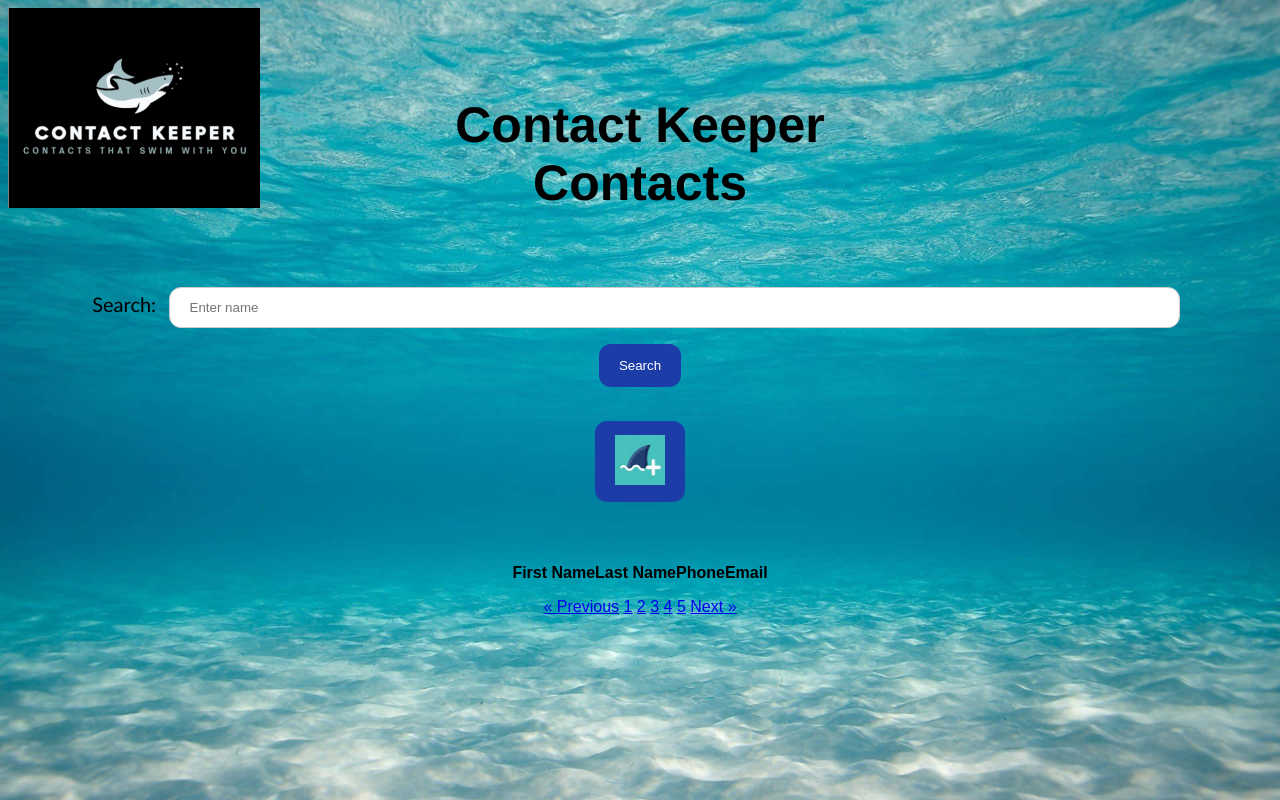
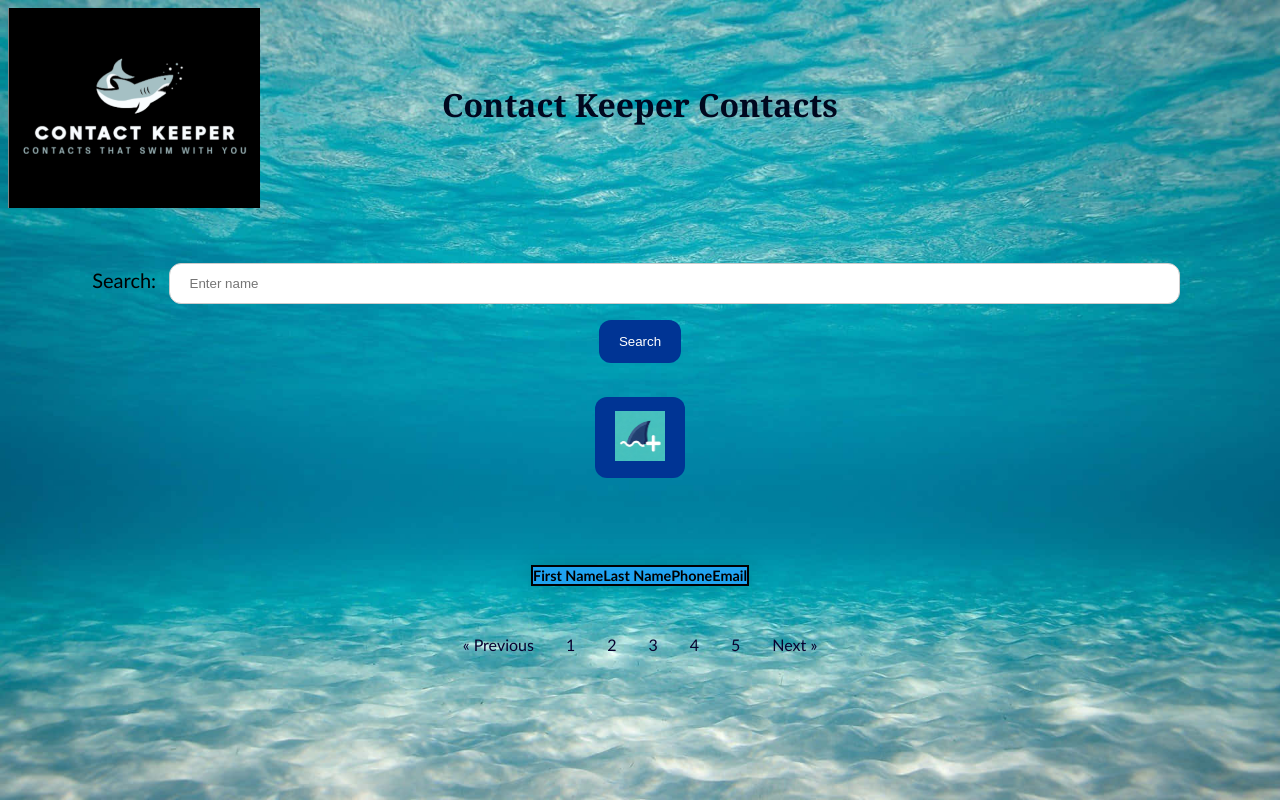
Before and after one commit to lbrown169/ContactManager, a PHP site: page /contacts.html in a window 1280 px wide. Run offline with PHP 8.4, Linux system fonts and the light colour scheme; lists and menus that the app fills with data are empty.

Commit message:
Update contacts.css

```diff
--- a/css/contacts.css
+++ b/css/contacts.css
@@ -9,10 +9,19 @@ body {
   height: 150px;
   width: 500px;
   text-align: center;
-    font-family:'Franklin Gothic Medium', 'Arial Narrow', Arial, sans-serif;
-    font-weight: bolder;
-    font-size: 50px;
-    color: rgb(0, 0, 0);
+  font-family:Georgia, 'Times New Roman', Times, serif;
+  font-weight: bold;
+  color: rgb(0, 8, 31);
+}
+
+h1 span {
+  display: block;
+  font-size: 0.5em;
+  line-height: 1.3;
+}
+h1 em {
+  font-style: normal;
+  font-weight: 600;
 }
 
 #logo{
@@ -42,7 +51,7 @@ body {
 
 /* pretty buttons */
 button {
-    background-color: #1c3da7;
+  background-color: #003494;
   color: white;
   padding: 14px 20px;
   margin: 8px 0;
@@ -56,8 +65,57 @@ body {
   opacity: 0.8;
 }
 
+/* contact table */
+td {
+  border: 2px solid;
+  background-color:#7cccc5;
+  border-collapse: collapse;
+  margin: 25px 0;
+  font-size: 0.9em;
+  font-family:'Trebuchet MS', 'Lucida Sans Unicode', 'Lucida Grande', 'Lucida Sans', Arial, sans-serif;
+  min-width: 60px;
+  box-shadow: 0 0 20px rgba(0, 0, 0, 0.15);
+}
 
-  /* The Modal (background) */
+table {
+  border: 2px solid;
+  background-color:#7cccc5;
+  border-collapse: collapse;
+  margin: 25px 0;
+  font-size: 0.9em;
+  font-family:'Trebuchet MS', 'Lucida Sans Unicode', 'Lucida Grande', 'Lucida Sans', Arial, sans-serif;
+  min-width: 60px;
+  box-shadow: 0 0 20px rgba(0, 0, 0, 0.15);
+}
+
+th {
+  border-top: #000;
+  border-right:#000;
+  border-left:#000;
+  border-bottom: 2px solid #000000;
+  background-color: #1fa3f0;
+}
+
+/*pagnation styling*/
+.pagination {
+  display: inline-block;
+  font-family: 'Trebuchet MS', 'Lucida Sans Unicode', 'Lucida Grande', 'Lucida Sans', Arial, sans-serif;
+}
+
+.pagination a {
+  color: rgb(8, 0, 46);
+  float: left;
+  padding: 8px 16px;
+  text-decoration: none;
+}
+
+
+.pagination a:hover:not(.active) {
+  background-color: #7cccc5;
+  border-radius: 5px;
+}
+
+/* modal background  */
 .modal {
   display: none;
   position: fixed;
@@ -72,15 +130,16 @@ body {
   padding-top: 60px;
 }
 
-  /* Modal*/
+/* modal*/
 .modal-content {
-    background-color: #078297;
+  background-color:#7cccc5;
   margin: 10% auto 20% auto;
   border: 2px solid #000000;
   width: 50%;
+  text-align: center;
 }
 
-  /*close button */
+/*close modal */
 .close {
   position: absolute;
   right: 195px;
@@ -96,7 +155,7 @@ body {
   cursor: pointer;
 }
 
-  /*Animation */
+/*animation */
 .animate {
   -webkit-animation: animatezoom 0.6s;
   animation: animatezoom 0.6s
```
Lines whose indentation alone changed are shown as unchanged.
